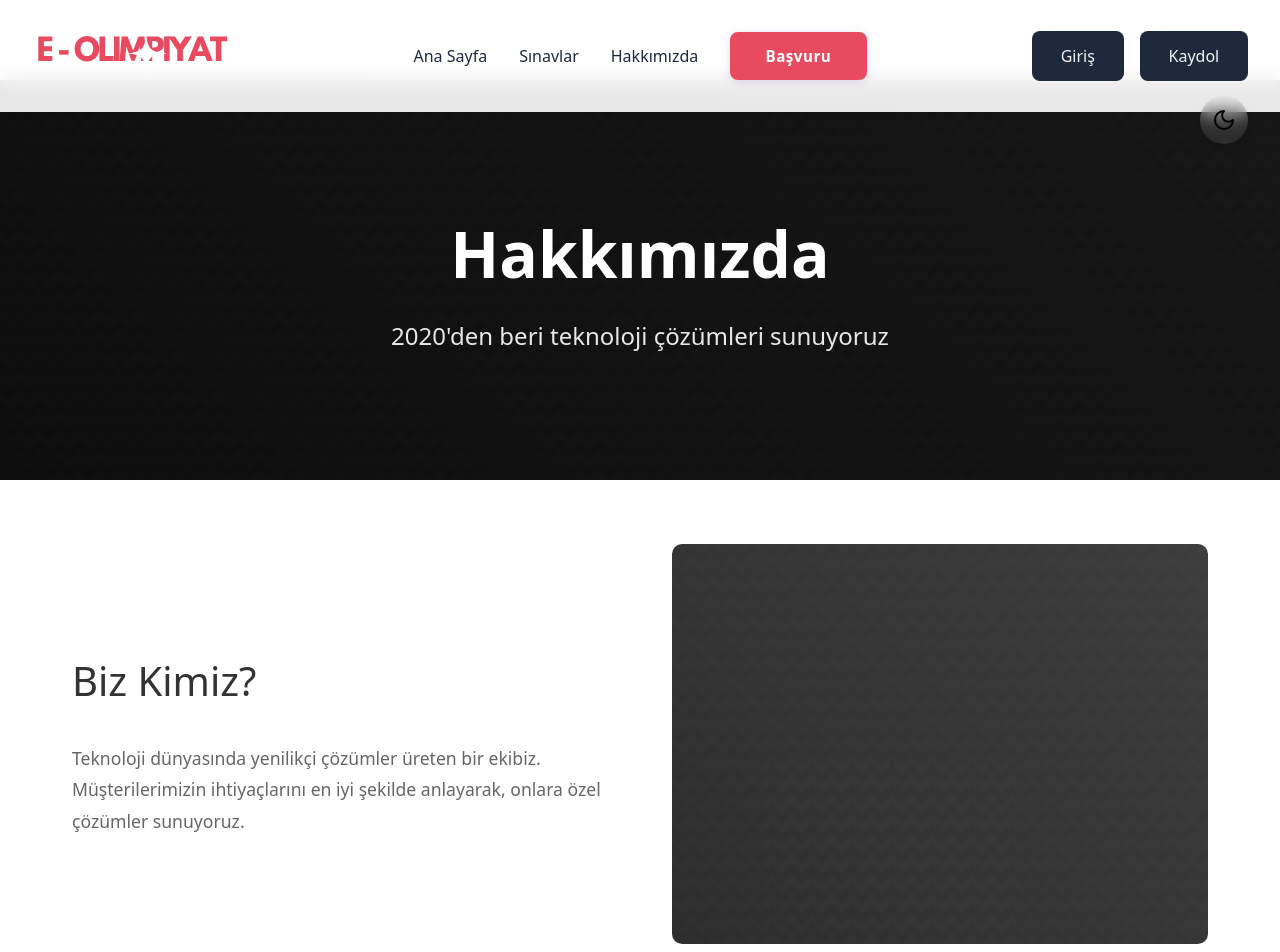
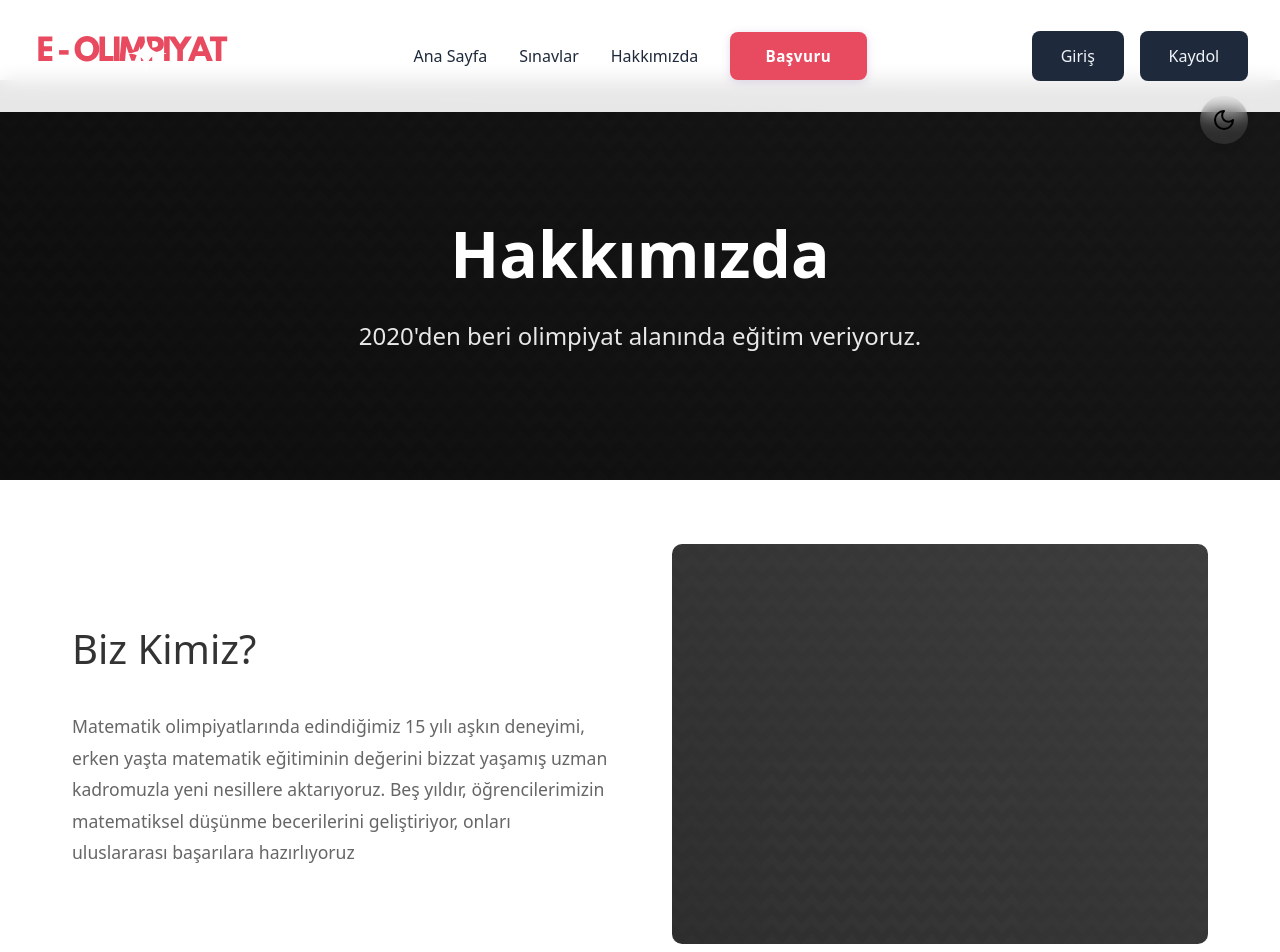
Before and after one commit to alifuatakbas/e-math-frontend, a Next.js app: page /hakkimizda in a window 1280 px wide. Shown: the top 952 px of the page. Built offline with nearby package versions, Linux system fonts and the light colour scheme.

Commit message:
Update page.tsx

```diff
--- a/app/hakkimizda/page.tsx
+++ b/app/hakkimizda/page.tsx
@@ -52,7 +52,7 @@ const AboutUs = () => {
           <div className={styles.heroOverlay}></div>
           <div className={styles.heroContent}>
             <h1>Hakkımızda</h1>
-            <p>2020&apos;den beri teknoloji çözümleri sunuyoruz</p>
+            <p>2020&apos;den beri olimpiyat alanında eğitim veriyoruz.</p>
           </div>
         </section>
 
@@ -60,7 +60,7 @@ const AboutUs = () => {
           <section className={styles.introSection}>
             <div className={styles.introText}>
               <h2>Biz Kimiz?</h2>
-              <p>Teknoloji dünyasında yenilikçi çözümler üreten bir ekibiz. Müşterilerimizin ihtiyaçlarını en iyi şekilde anlayarak, onlara özel çözümler sunuyoruz.</p>
+              <p> Matematik olimpiyatlarında edindiğimiz 15 yılı aşkın deneyimi, erken yaşta matematik eğitiminin değerini bizzat yaşamış uzman kadromuzla yeni nesillere aktarıyoruz. Beş yıldır, öğrencilerimizin matematiksel düşünme becerilerini geliştiriyor, onları uluslararası başarılara hazırlıyoruz</p>
             </div>
             <div className={styles.introImage}>
               <div className={styles.imagePlaceholder}></div>
```
